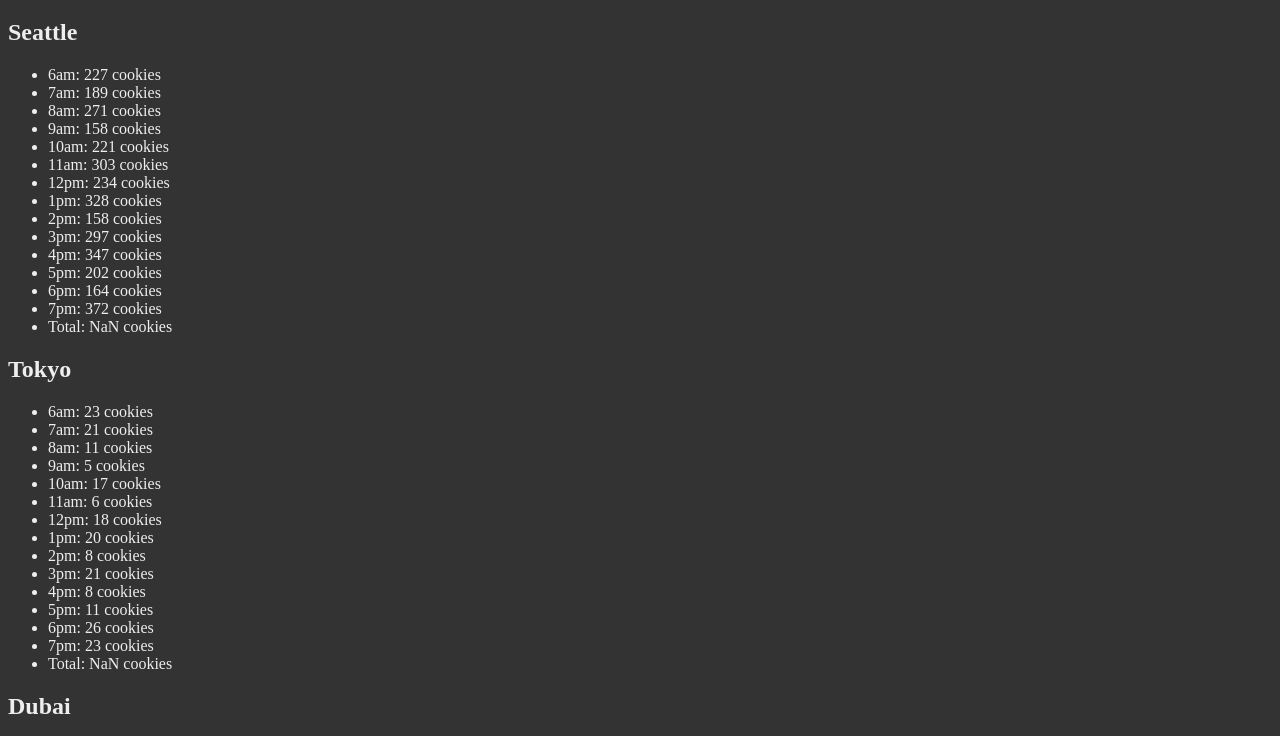
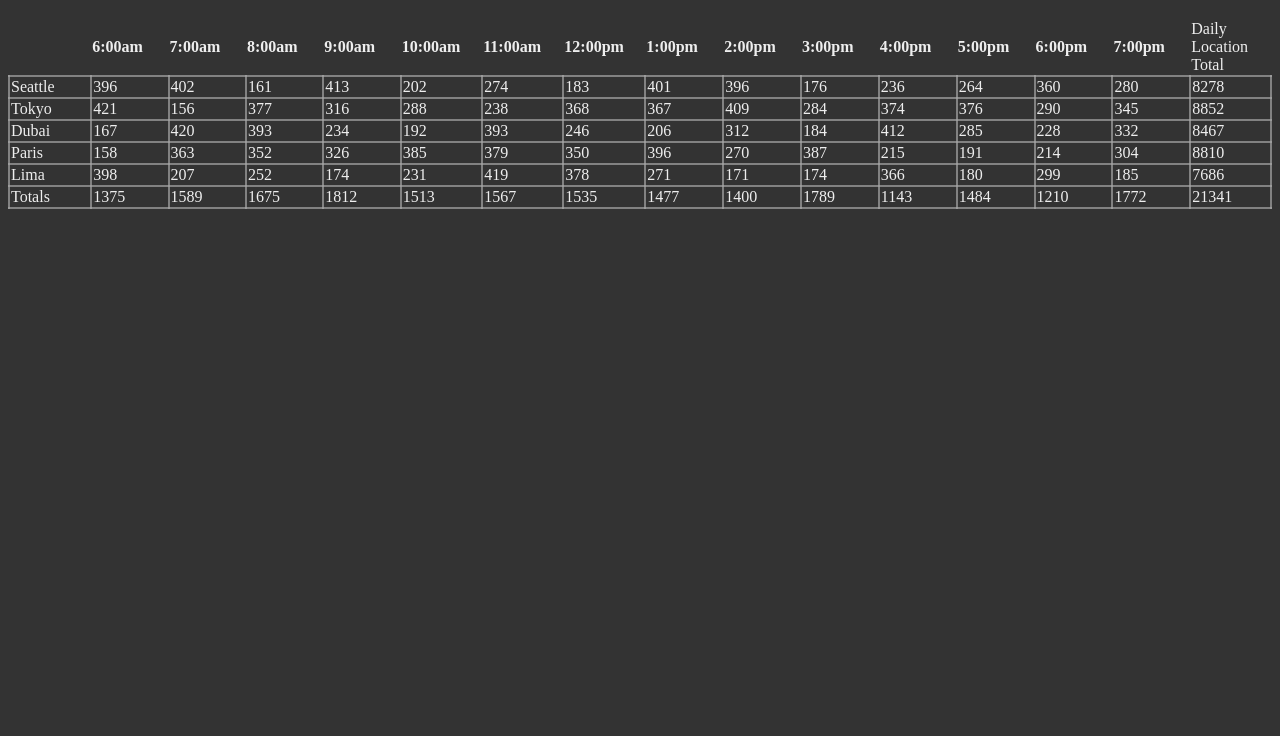
Before and after one commit to Aseelalsaqer/cookie-stand, a plain HTML site: page sales.html in a window 1280 px wide. Shown: the part 61-797 px from the top of the page. Drawn offline with Linux system fonts and the light colour scheme.

Commit message:
adding lab07

```diff
--- a/app.js
+++ b/app.js
@@ -1,5 +1,18 @@
-'use strict '
-let timeSlots = [
+class shop {
+    constructor(shopName, min, max, avg) {
+        this.min = min;
+        this.max = max;
+        this.avgCookiePerCustomer = avg;
+        this.shopName = shopName;
+        this.total = 0;
+        this.list = this.generateList();
+    }
+
+    getRandom = function () {
+        return Math.floor((Math.random() * (this.max - this.min) + this.min) * this.avgCookiePerCustomer);
+    }
+
+    workhour = [
         '6am',
         '7am',
         '8am',
@@ -15,339 +28,108 @@ let timeSlots = [
         '6pm',
         '7pm',
     ];
-
-
-  function randomInRange(min, max) {
-
-    let range = max - min;
-
-    return Math.floor(Math.random() * (range + 1)) + min;
+    cookiesPerHour = [];
+    generateList = function () {
+        let result = [];
+        for (const hour in this.workhour) {
+            var cookies = this.getRandom();
+            this.cookiesPerHour.push(cookies);
+            this.total += cookies;
+            result.push(this.workhour[hour] + ': ' + cookies + ' cookies.');
+        }
+        result.push('Total: ' + this.total + ' cookies.')
+        this.cookiesPerHour.push( this.total);
+        return result;
     }
 
-
-  let seattle = {
-    id: 'seattle',
-    location: 'Seattle',
-    minCustomersPerHour: 23,
-    maxCustomersPerHour: 65,
-    avgCookiesPerSale: 6.3,
-    total:0,
-    cookieSales: [],
-    generateCustomersPerHour: function () {
-      let customersPerHour = randomInRange(this.minCustomersPerHour, this.maxCustomersPerHour);
-      return customersPerHour;
-    },
-    calcCookiesEachHour: function () {
-      let customersPerHour = this.generateCustomersPerHour();
-      let cookiesEachHour = customersPerHour * this.avgCookiesPerSale;
-
-      return Math.ceil(cookiesEachHour);
-    },
-    simulateCookieSales: function() {
-
-    },
-    render: function () {
-
-      this.simulateCookieSales();
-
-      let ulElem = document.getElementById(this.id);
-
-      for (let i = 0; i < timeSlots.length; i++) {
-
-        let liElem = document.createElement('li');
-
-
-
-        liElem.textContent = timeSlots[i] + ': ' + this.calcCookiesEachHour() + ' cookies';
-
-        ulElem.appendChild(liElem);
-        this.total += this.calcCookiesEachHour[i];
+    getHtml = function () {
+        var root = document.createElement('div');
+        root.innerHTML = "<h2 style='padding-left:15px;'>" +  + "</h2>";
+        var ul = document.createElement('ul');
+        for (let i = 0; i < this.list.length; i++) {
+            const element = document.createElement('li');
+            element.innerHTML = this.list[i];
+            ul.appendChild(element)
+        }
+        root.appendChild(ul);
+        return root;
     }
 
-      let totalItem=document.createElement('li');
-      ulElem.appendChild(totalItem);
-      totalItem.textContent = `Total: ${this.total} cookies `;
+    getTableRow = function () {
+        var html = "<tr><td class='tableElement'>" + this.shopName + "</td>";
+        for (const hour in this.workhour) {
+            var cookies = this.getRandom();
+            this.total += cookies;
+            html+="\n<td class='tableElement'>" + cookies + "</td>";
+        }
+        html+="\n<td class='tableElement'>" + this.total + "</td>";
+        html += "\n</tr>";
 
-    },
-  };
-
-
-
-
-  seattle.render();
-
-  let tokyo = {
-    id: 'tokyo',
-    location: 'tokyo',
-    minCustomersPerHour: 3,
-    maxCustomersPerHour: 24,
-    avgCookiesPerSale: 1.2,
-    total:0,
-    cookieSales: [],
-    generateCustomersPerHour: function () {
-      let customersPerHour = randomInRange(this.minCustomersPerHour, this.maxCustomersPerHour);
-      return customersPerHour;
-    },
-    calcCookiesEachHour: function () {
-      let customersPerHour = this.generateCustomersPerHour();
-      let cookiesEachHour = customersPerHour * this.avgCookiesPerSale;
-
-      return Math.ceil(cookiesEachHour);
-    },
-    simulateCookieSales: function() {
-
-    },
-    render: function () {
-
-      this.simulateCookieSales();
-
-      let ulElem = document.getElementById(this.id);
-
-      for (let i = 0; i < timeSlots.length; i++) {
-
-        let liElem = document.createElement('li');
-
-
-
-        liElem.textContent = timeSlots[i] + ': ' + this.calcCookiesEachHour() + ' cookies';
-
-        ulElem.appendChild(liElem);
-        this.total += this.calcCookiesEachHour[i];
+        return html;
+    }
   }
 
-      let totalItem=document.createElement('li');
-      ulElem.appendChild(totalItem);
-      totalItem.textContent = `Total: ${this.total} cookies `;
-
-    },
-  };
-
-
-
-  // render locations
-  tokyo.render();
-
-
-  let dubai = {
-    id: 'dubai',
-    location: 'dubai',
-    minCustomersPerHour: 11,
-    maxCustomersPerHour: 38,
-    avgCookiesPerSale: 3.7,
-    total:0,
-    cookieSales: [],
-    generateCustomersPerHour: function () {
-      let customersPerHour = randomInRange(this.minCustomersPerHour, this.maxCustomersPerHour);
-      return customersPerHour;
-    },
-    calcCookiesEachHour: function () {
-      let customersPerHour = this.generateCustomersPerHour();
-      let cookiesEachHour = customersPerHour * this.avgCookiesPerSale;
-
-      return Math.ceil(cookiesEachHour);
-    },
-    simulateCookieSales: function() {
-
-    },
-    render: function () {
-
-      this.simulateCookieSales();
-
-      let ulElem = document.getElementById(this.id);
-
-      for (let i = 0; i < timeSlots.length; i++) {
-
-        let liElem = document.createElement('li');
-
-
-
-        liElem.textContent = timeSlots[i] + ': ' + this.calcCookiesEachHour() + ' cookies';
-
-        ulElem.appendChild(liElem);
-        this.total += this.calcCookiesEachHour[i];
-      }
-
-      let totalItem=document.createElement('li');
-      ulElem.appendChild(totalItem);
-      totalItem.textContent = `Total: ${this.total} cookies `;
-
-    },
-  };
-
-
-
-
-  dubai.render();
-
-
-  let paris = {
-    id: 'paris',
-    location: 'paris',
-    minCustomersPerHour: 20,
-    maxCustomersPerHour: 38,
-    avgCookiesPerSale: 2.3,
-    total:0,
-    cookieSales: [],
-    generateCustomersPerHour: function () {
-      let customersPerHour = randomInRange(this.minCustomersPerHour, this.maxCustomersPerHour);
-      return customersPerHour;
-    },
-    calcCookiesEachHour: function () {
-      let customersPerHour = this.generateCustomersPerHour();
-      let cookiesEachHour = customersPerHour * this.avgCookiesPerSale;
-      this.total += this.cookiesEachHour;
-
-      return Math.ceil(cookiesEachHour);
-    },
-    simulateCookieSales: function() {
-
-    },
-    render: function () {
-
-      this.simulateCookieSales();
-
-      let ulElem = document.getElementById(this.id);
-
-      for (let i = 0; i < timeSlots.length; i++) {
-        let liElem = document.createElement('li');
-
-
-
-        liElem.textContent = timeSlots[i] + ': ' + this.calcCookiesEachHour() + ' cookies';
-
-        ulElem.appendChild(liElem);
-
-      }
-
-      let totalItem=document.createElement('li');
-      ulElem.appendChild(totalItem);
-      totalItem.textContent = `Total: ${this.total} cookies `;
-
-    },
-  };
-
-
-
-
-  paris.render();
-
-  let lima = {
-    id: 'lima',
-    location: 'lima',
-    minCustomersPerHour: 2,
-    maxCustomersPerHour: 16,
-    avgCookiesPerSale: 4.6,
-    total:0,
-    cookieSales: [],
-    generateCustomersPerHour: function () {
-      let customersPerHour = randomInRange(this.minCustomersPerHour, this.maxCustomersPerHour);
-      return customersPerHour;
-    },
-    calcCookiesEachHour: function () {
-      let customersPerHour = this.generateCustomersPerHour();
-      let cookiesEachHour = customersPerHour * this.avgCookiesPerSale;
-
-      return Math.ceil(cookiesEachHour);
-    },
-    simulateCookieSales: function() {
-
-    },
-    render: function () {
-
-      this.simulateCookieSales();
-
-      let ulElem = document.getElementById(this.id);
-
-      for (let i = 0; i < timeSlots.length; i++) {
-
-        let liElem = document.createElement('li');
-
-
-
-        liElem.textContent = timeSlots[i] + ': ' + this.calcCookiesEachHour() + ' cookies';
-
-        ulElem.appendChild(liElem);
-        this.total += this.calcCookiesEachHour[i];
-      }
-
-      let totalItem=document.createElement('li');
-      ulElem.appendChild(totalItem);
-      totalItem.textContent = `Total: ${this.total} cookies `;
-
-    },
-  };
-
-
-
-
-  lima.render();
-
-
-
-
-// class shop {
-//     constructor(shopName, min, max, avg) {
-//         this.min = min;
-//         this.max = max;
-//         this.avgCookiePerCustomer = avg;
-//         this.shopName = shopName;
-//         this.total = 0;
-//         this.list = this.generateList();
-//     }
-
-//     getRandom = function () {
-//         return Math.floor((Math.random() * (this.max - this.min) + this.min) * this.avgCookiePerCustomer);
-//     }
-
-//     workhour = [
-//         '6am',
-//         '7am',
-//         '8am',
-//         '9am',
-//         '10am',
-//         '11am',
-//         '12pm',
-//         '1pm',
-//         '2pm',
-//         '3pm',
-//         '4pm',
-//         '5pm',
-//         '6pm',
-//         '7pm',
-//     ];
-//     generateList = function () {
-//         let result = [];
-//         for (const hour in this.workhour) {
-//             var cookies = this.getRandom();
-//             this.total += cookies;
-//             result.push(this.workhour[hour] + ': ' + cookies + ' cookies.');
-//         }
-//         result.push('Total: ' + this.total + ' cookies.')
-//         return result;
-//     }
-
-//     getHtml = function () {
-//         var root = document.createElement('div');
-//         root.innerHTML = "<h2 style='padding-left:15px;'>" + this.shopName + "</h2>";
-//         var ul = document.createElement('ul');
-//         for (let i = 0; i < this.list.length; i++) {
-//             const element = document.createElement('li');
-//             element.innerHTML = this.list[i];
-//             ul.appendChild(element)
-//         }
-//         root.appendChild(ul);
-//         return root;
-//     }
-//   }
-
-//   var seattle = new shop('seattle', 23, 65, 6.5);
-//   var Tokyo = new shop('Tokyo', 23, 65, 6.5);
-//   var Dubai = new shop('Dubai', 23, 65, 6.5);
-//   var Paris = new shop('Paris', 23, 65, 6.5);
-//   var Lima = new shop('Lima', 23, 65, 6.5);
+  var seattle = new shop('Seattle', 23, 65, 6.5);
+  var Tokyo = new shop('Tokyo', 23, 65, 6.5);
+  var Dubai = new shop('Dubai', 23, 65, 6.5);
+  var Paris = new shop('Paris', 23, 65, 6.5);
+  var Lima = new shop('Lima', 23, 65, 6.5);
 
 //   document.body.appendChild(seattle.getHtml());
 //   document.body.appendChild(Tokyo.getHtml());
 //   document.body.appendChild(Dubai.getHtml());
 //   document.body.appendChild(Paris.getHtml());
 //   document.body.appendChild(Lima.getHtml());
+
+  var table = document.createElement('table');
+  var header = [
+    '6:00am',
+    '7:00am',
+    '8:00am',
+    '9:00am',
+    '10:00am',
+    '11:00am',
+    '12:00pm',
+    '1:00pm',
+    '2:00pm',
+    '3:00pm',
+    '4:00pm',
+    '5:00pm',
+    '6:00pm',
+    '7:00pm',
+];
+
+var tableContent = "<tr><td>&nbsp;&nbsp;&nbsp;&nbsp;&nbsp;&nbsp;&nbsp;&nbsp;&nbsp;&nbsp;&nbsp;&nbsp;&nbsp;&nbsp;&nbsp;</td>";
+header.forEach(element => {
+    tableContent += "\n<td><b>" + element + "</b></td>"
+});
+tableContent += "\n<td>Daily Location Total</td></tr>";
+
+tableContent += seattle.getTableRow();
+tableContent += Tokyo.getTableRow();
+tableContent += Dubai.getTableRow();
+tableContent += Paris.getTableRow();
+tableContent += Lima.getTableRow();
+
+var footer = "<tr><td class='tableElement'> Totals </td>";
+var totalCookiesPerHour= [];
+for (let i = 0; i < 15; i++) {
+    var totalPerHour =  seattle.cookiesPerHour[i]
+                        + Tokyo.cookiesPerHour[i]
+                        + Dubai.cookiesPerHour[i]
+                        + Paris.cookiesPerHour[i]
+                        + Lima.cookiesPerHour[i];
+
+    totalCookiesPerHour.push(totalPerHour);
+}
+
+totalCookiesPerHour.forEach(cookies => {
+    footer+="\n<td class='tableElement'>" + cookies + "</td>";
+});
+footer += "\n</tr>";
+
+tableContent += footer;
+
+table.innerHTML = tableContent;
+
+document.body.appendChild(table);
--- a/sales.html
+++ b/sales.html
@@ -9,18 +9,6 @@
 </head>
 <body>
   <h1>Pat's Salmon Cookies: Sales Data</h1>
-  <h2>Seattle</h2>
-  <ul id="seattle">
-
-  </ul>
-  <h2>Tokyo</h2>
-  <ul id="tokyo"></ul>
-  <h2>Dubai</h2>
-  <ul id="dubai"></ul>
-  <h2>Paris</h2>
-  <ul id="paris"></ul>
-  <h2>Lima</h2>
-  <ul id="lima"></ul>
   <script src="app.js"></script>
 </body>
 </html>
--- a/style.css
+++ b/style.css
@@ -8,3 +8,15 @@ a, a:visited, a:hover{
     text-decoration: underline;
     font-size: x-large;
 }
+
+table{
+    border-collapse: collapse;
+}
+
+td{
+    width:  100px;
+}
+
+.tableElement{
+    border: 2px solid #aaaa;
+}
```
Lines whose indentation alone changed are shown as unchanged.
